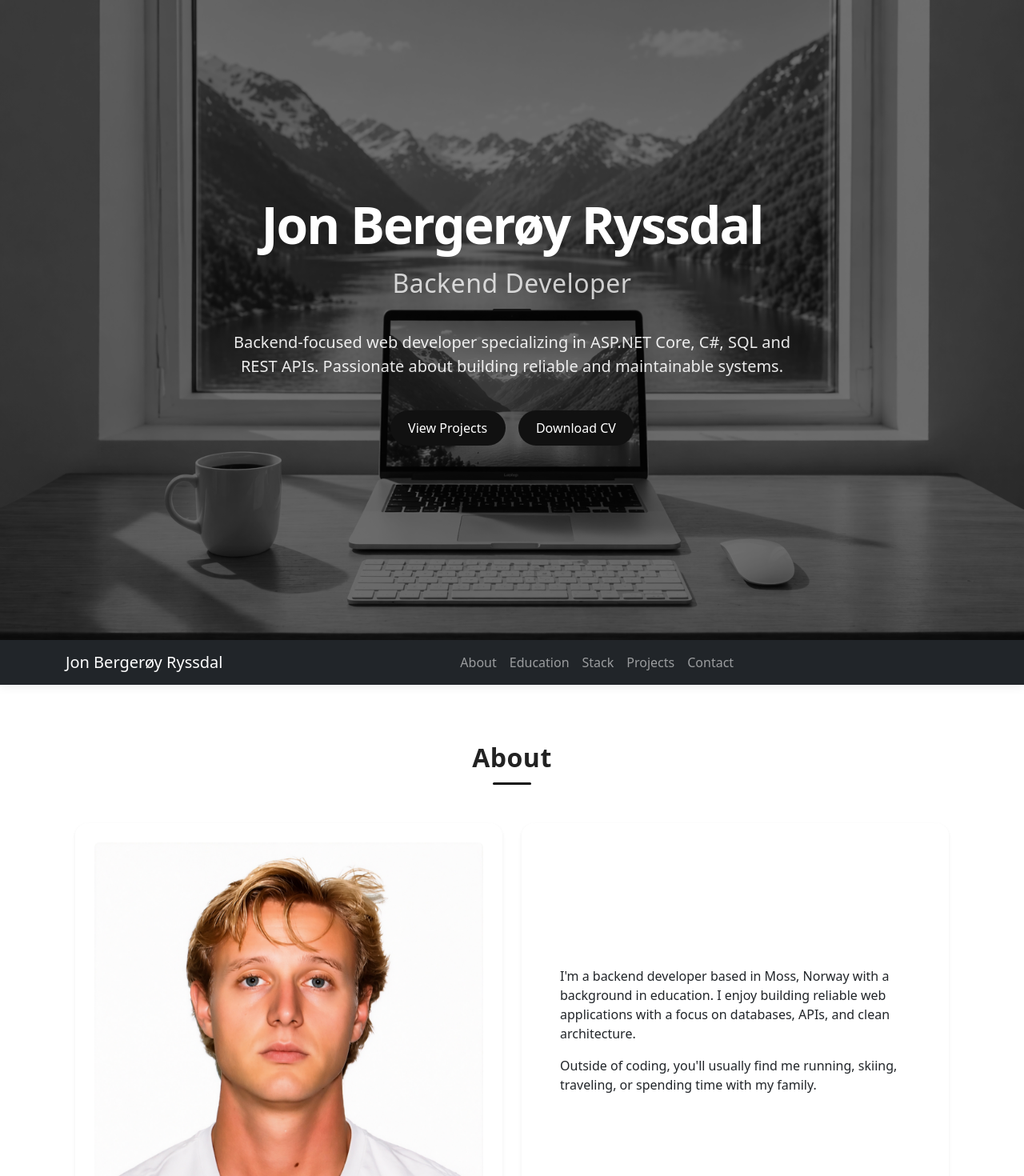
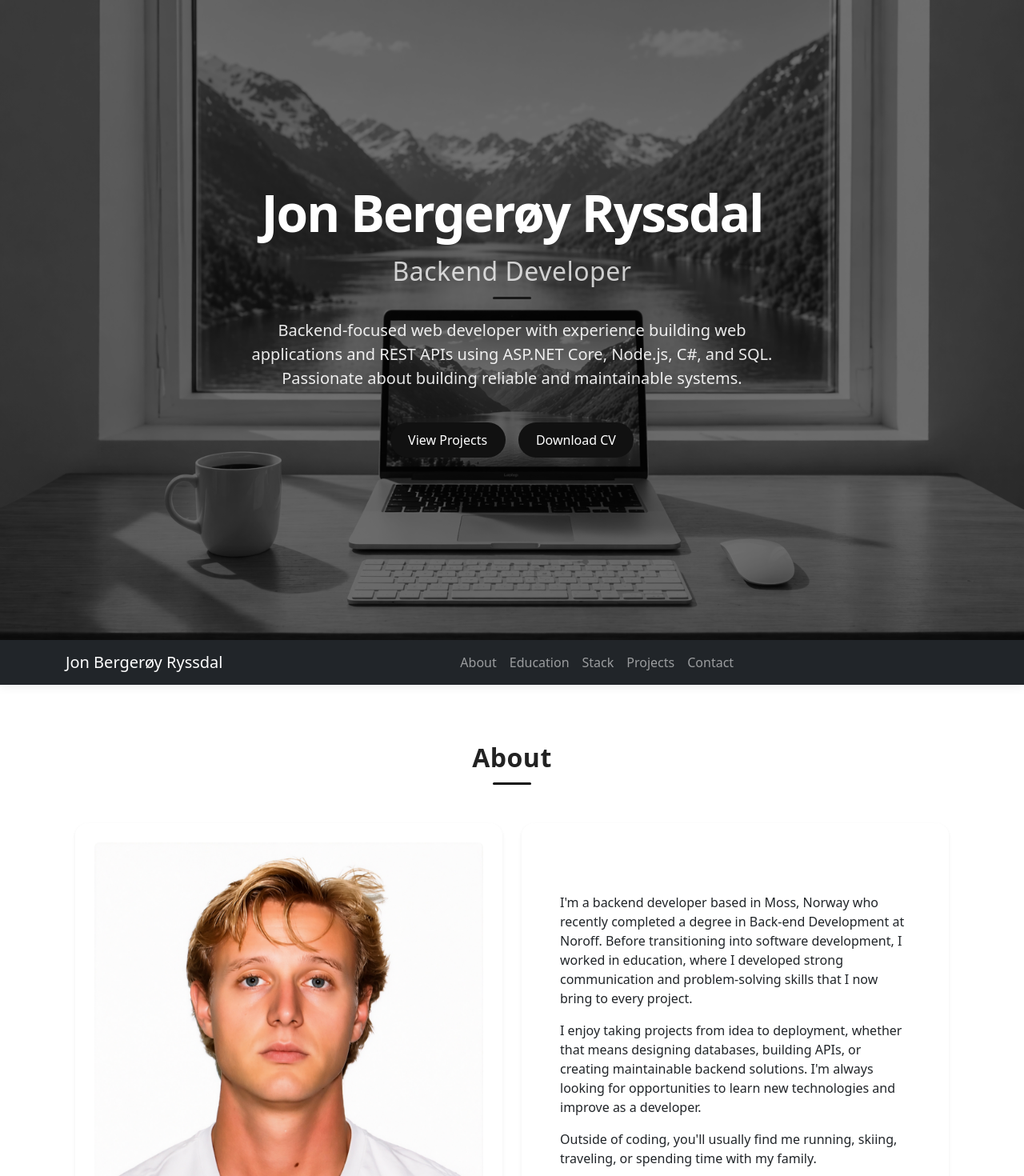
Before and after one commit to JonBergeroeyRyssdal/jonbergeroeyryssdal.github.io, a React (Vite) app: page / in a window 1280 px wide. Shown: the top 1470 px of the page at 80% size. Built offline with nearby package versions, Linux system fonts and the light colour scheme.

Commit message:
before updating projects and adding not found page

```diff
--- a/src/components/layout/Hero.jsx
+++ b/src/components/layout/Hero.jsx
@@ -14,9 +14,9 @@ function Hero() {
         <h2 className="fw-light mb-4">Backend Developer</h2>
 
         <p className="lead mx-auto mb-4" style={{ maxWidth: "700px" }}>
-          Backend-focused web developer specializing in ASP.NET Core, C#, SQL
-          and REST APIs. Passionate about building reliable and maintainable
-          systems.
+          Backend-focused web developer with experience building web
+          applications and REST APIs using ASP.NET Core, Node.js, C#, and SQL.
+          Passionate about building reliable and maintainable systems.
         </p>
 
         <div className="d-flex justify-content-center gap-3 flex-wrap">
--- a/src/data/about.js
+++ b/src/data/about.js
@@ -2,7 +2,9 @@ const about = {
   imageAlt: "Jon Bergerøy Ryssdal",
 
   paragraphs: [
-    "I'm a backend developer based in Moss, Norway with a background in education. I enjoy building reliable web applications with a focus on databases, APIs, and clean architecture.",
+    "I'm a backend developer based in Moss, Norway who recently completed a degree in Back-end Development at Noroff. Before transitioning into software development, I worked in education, where I developed strong communication and problem-solving skills that I now bring to every project.",
+
+    "I enjoy taking projects from idea to deployment, whether that means designing databases, building APIs, or creating maintainable backend solutions. I'm always looking for opportunities to learn new technologies and improve as a developer.",
 
     "Outside of coding, you'll usually find me running, skiing, traveling, or spending time with my family.",
   ],
```
